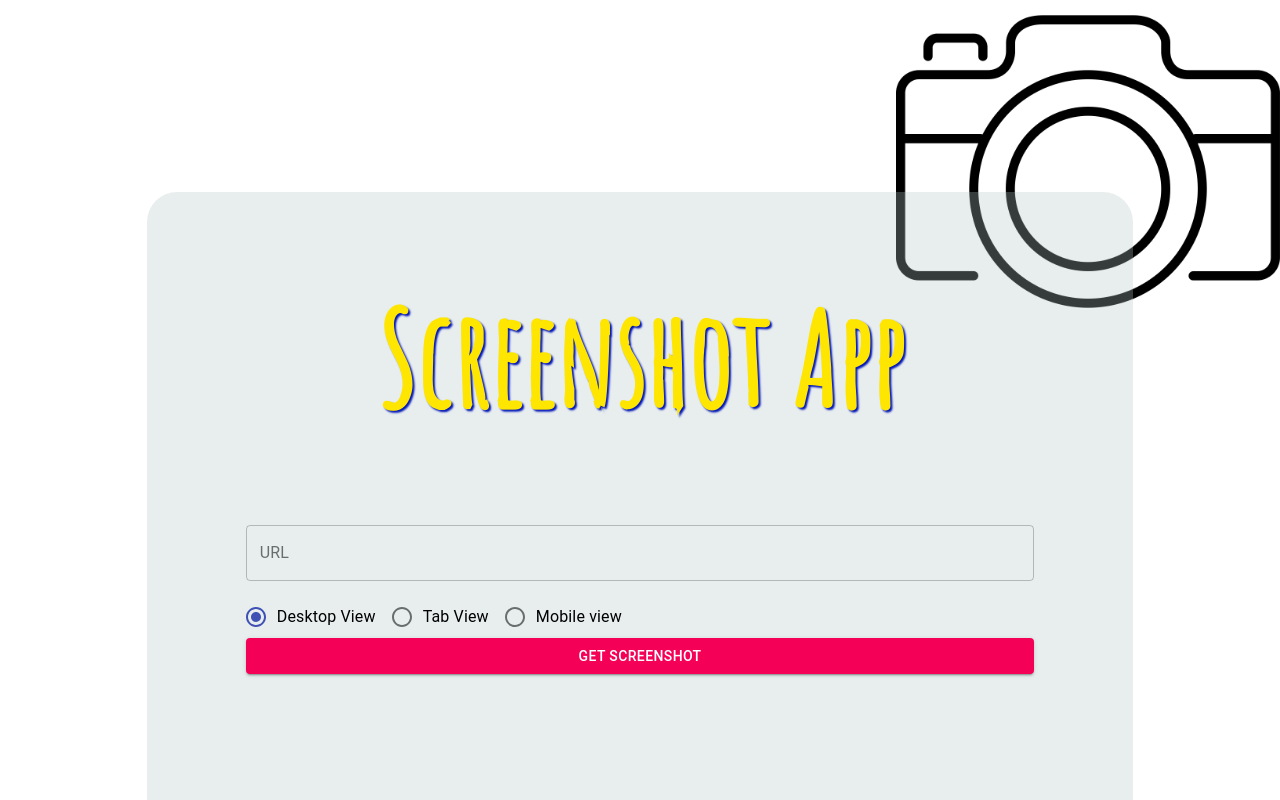
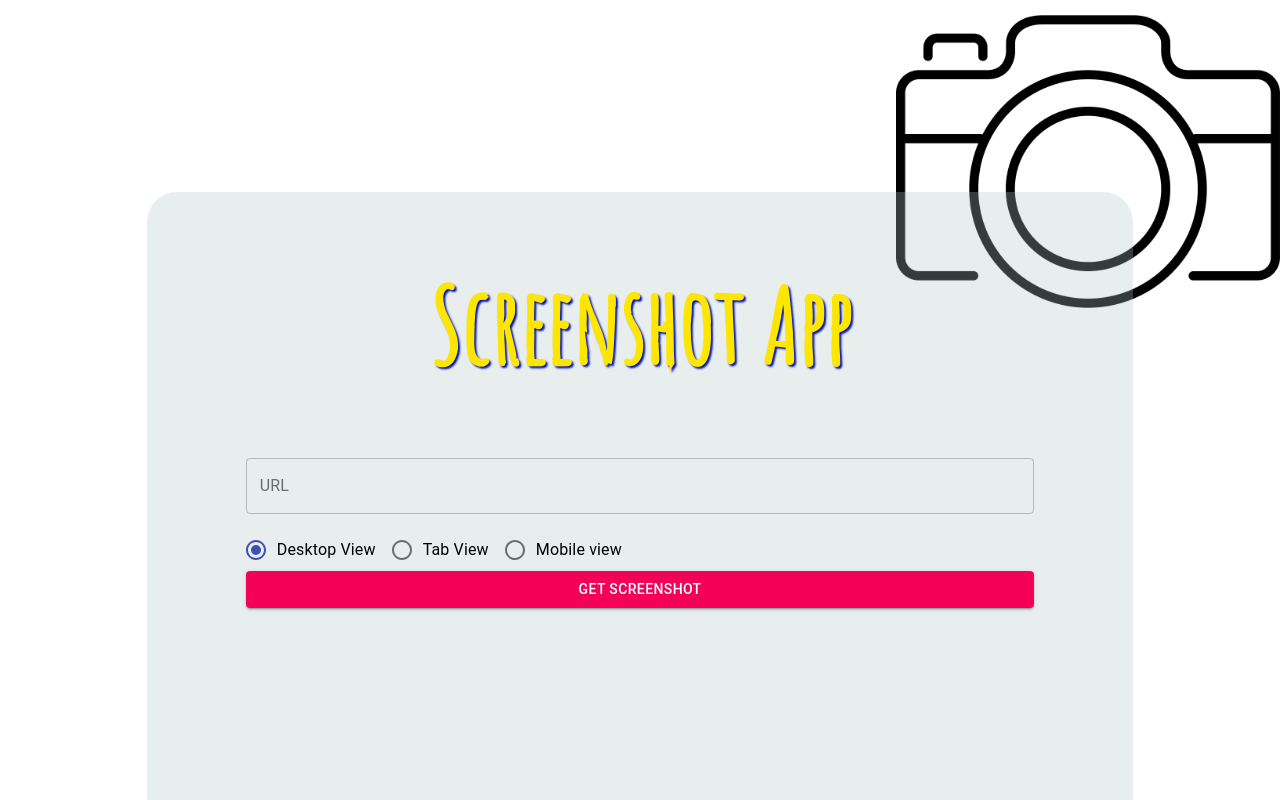
Before and after one commit to upgrade129/ScreenShotApp-Client, a React (Create React App) app: page / in a window 1280 px wide. Built offline with nearby package versions, Linux system fonts and the light colour scheme.

Commit message:
size changed

```diff
--- a/src/components/Home/Home.css
+++ b/src/components/Home/Home.css
@@ -3,7 +3,7 @@ h1{
     font-family: "Amatic SC", cursive;
     font-weight: 900;
     text-align: center;
-    font-size: 10vw;
+    font-size: 8vw;
     color: rgb(255, 230, 0);
     text-shadow: rgb(0, 21, 184) 2px 2px 2px;
 }
```
